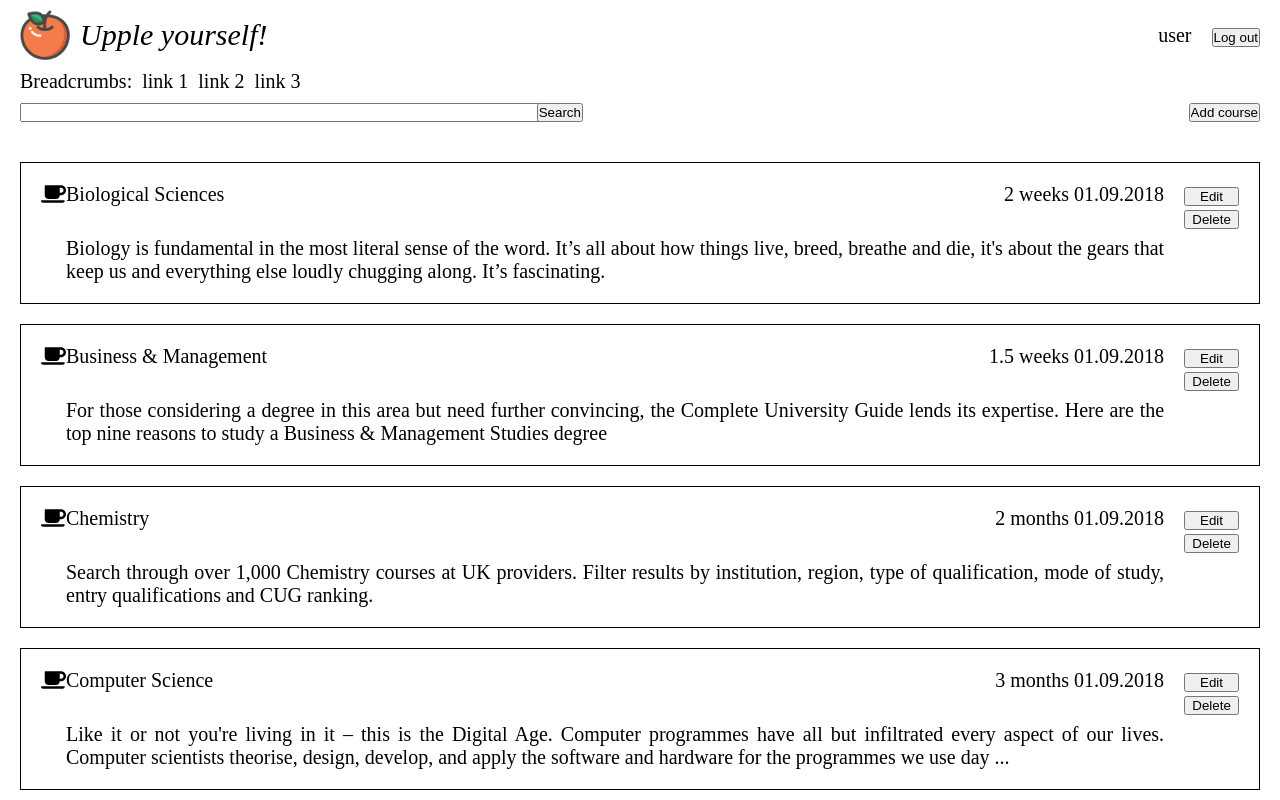
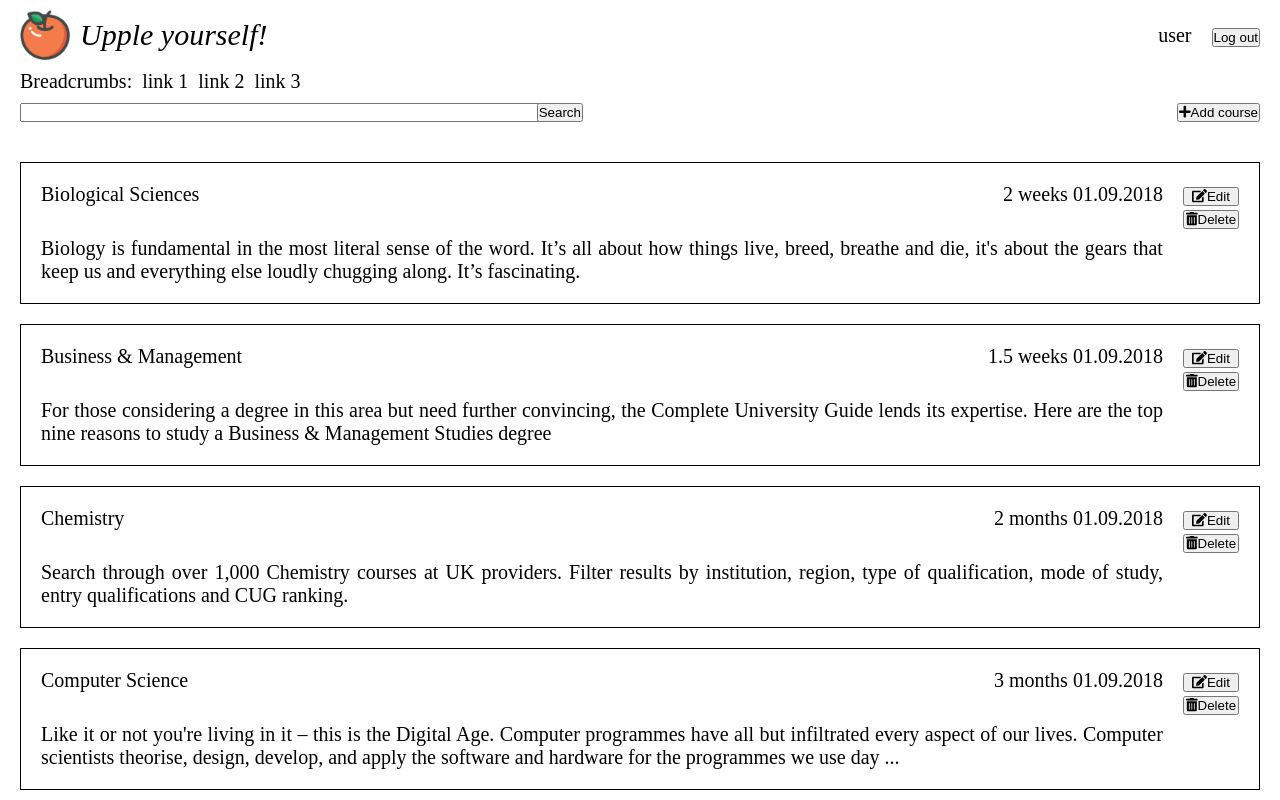
Before and after one commit to mikalai-sokarau/Angular, an Angular app: page / in a window 1280 px wide. Shown: the top 800 px of the page. Built offline with nearby package versions, Linux system fonts and the light colour scheme.

Commit message:
added font awesome icons

```diff
--- a/src/app/components/course/course.component.html
+++ b/src/app/components/course/course.component.html
@@ -1,7 +1,4 @@
 <section>
-  <div style="text-align:center">
-    <fa-icon [icon]="faCoffee"></fa-icon>
-  </div>
   <div id="course-info">
     <div id="course-header">
       <div>
@@ -15,7 +12,7 @@
     <div id="course-description">{{description | sliceToLength}}</div>
   </div>
   <div id="buttons-block">
-    <app-button text={{buttonNames[0]}}></app-button>
-    <app-button text={{buttonNames[1]}}></app-button>
+    <app-button text={{buttonNames[0]}} [icon]="editIcon"></app-button>
+    <app-button text={{buttonNames[1]}} [icon]="deleteIcon"></app-button>
   </div>
 </section>
--- a/src/app/components/course/course.component.scss
+++ b/src/app/components/course/course.component.scss
@@ -29,6 +29,6 @@ section {
     flex: 1;
     display: flex;
     flex-direction: column;
-
+    min-width: 55px;
   }
 }
--- a/src/app/components/course/course.component.ts
+++ b/src/app/components/course/course.component.ts
@@ -1,6 +1,7 @@
 import { Component, OnInit, Input } from '@angular/core';
 import { CourseInterface } from '../../shared/models/course-interface';
-import { faCoffee } from '@fortawesome/free-solid-svg-icons';
+import { faEdit } from '@fortawesome/free-solid-svg-icons';
+import { faTrashAlt } from '@fortawesome/free-solid-svg-icons';
 
 @Component({
   selector: 'app-course',
@@ -14,9 +15,9 @@ export class CourseComponent implements CourseInterface, OnInit {
   @Input() duration: string;
   @Input() description: string;
   @Input() img: string;
-  faCoffee = faCoffee;
 
-
+  editIcon = faEdit;
+  deleteIcon = faTrashAlt;
   buttonNames = ['Edit', 'Delete'];
 
   constructor() { }
--- a/src/app/components/courses-list/courses-list.component.html
+++ b/src/app/components/courses-list/courses-list.component.html
@@ -11,5 +11,5 @@
       ></app-course>
     </li>
   </ul>
-  <app-button text="Load more"></app-button>
+  <app-button text="Load more" [icon]="buttonIcon"></app-button>
 </div>
--- a/src/app/components/courses-list/courses-list.component.ts
+++ b/src/app/components/courses-list/courses-list.component.ts
@@ -1,4 +1,5 @@
 import { Component, OnInit } from '@angular/core';
+import { faArrowAltCircleDown } from '@fortawesome/free-solid-svg-icons';
 
 @Component({
   selector: 'app-courses-list',
@@ -7,6 +8,7 @@ import { Component, OnInit } from '@angular/core';
 })
 export class CoursesListComponent implements OnInit {
   coursesList: Array<any>;
+  buttonIcon = faArrowAltCircleDown;
 
   constructor() {}
 
--- a/src/app/components/toolbox/toolbox.component.html
+++ b/src/app/components/toolbox/toolbox.component.html
@@ -8,6 +8,6 @@
     </div>
   </div>
   <div id="add-course-button">
-    <app-button text="Add course"></app-button>
+    <app-button text="Add course" [icon]="buttonIcon"></app-button>
   </div>
 </div>
--- a/src/app/components/toolbox/toolbox.component.ts
+++ b/src/app/components/toolbox/toolbox.component.ts
@@ -1,4 +1,5 @@
 import { Component, OnInit } from '@angular/core';
+import { faPlus } from '@fortawesome/free-solid-svg-icons';
 
 @Component({
   selector: 'app-toolbox',
@@ -6,6 +7,7 @@ import { Component, OnInit } from '@angular/core';
   styleUrls: ['./toolbox.component.scss']
 })
 export class ToolboxComponent implements OnInit {
+  buttonIcon = faPlus;
 
   constructor() { }
 
--- a/src/app/shared/button/button.component.html
+++ b/src/app/shared/button/button.component.html
@@ -1 +1 @@
-<input type="button" [value]=text />
+<button (click)="onClick()"><fa-icon *ngIf="icon" [icon]="icon"></fa-icon>{{text}}</button>
--- a/src/app/shared/button/button.component.scss
+++ b/src/app/shared/button/button.component.scss
@@ -1,3 +1,3 @@
-input {
+button {
   width: 100%;
 }
--- a/src/app/shared/button/button.component.ts
+++ b/src/app/shared/button/button.component.ts
@@ -7,6 +7,7 @@ import { Component, OnInit, Input } from '@angular/core';
 })
 export class ButtonComponent implements OnInit {
   @Input() text: string;
+  @Input() icon: object;
   onClick = () => console.log('click');
   logoSrc = '/path';
 
```
